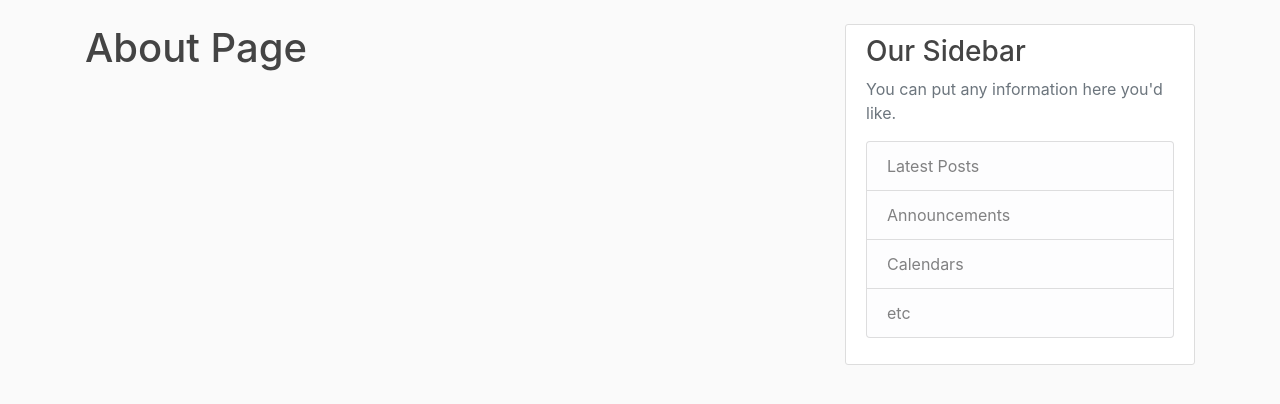
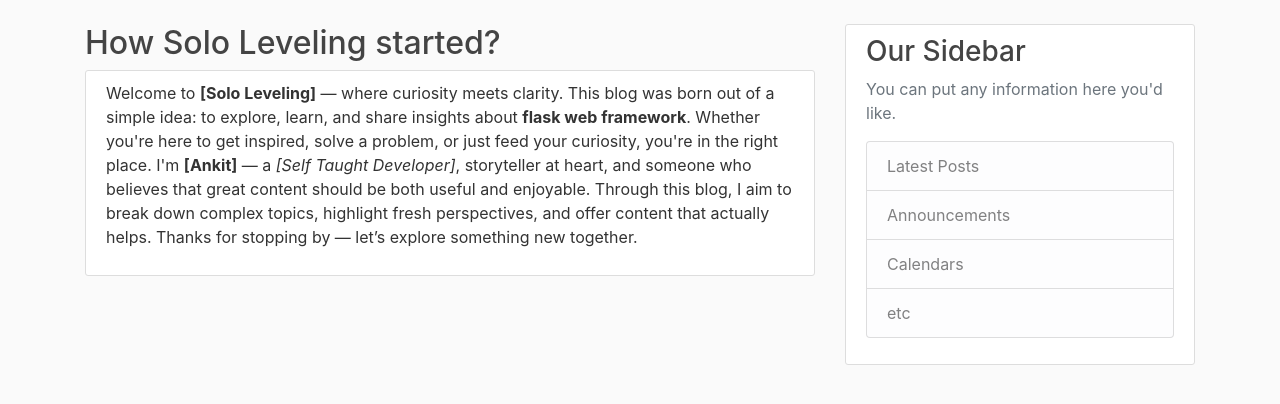
Before and after one commit to AnkitM18-tech/Flask-Blog, a Flask app: page /about in a window 1280 px wide. Shown: the part 56-460 px from the top of the page. Run offline with Flask 3, Linux system fonts and the light colour scheme; parts of the project's set-up code (start-up, migrations or seed data) failed here and were passed over.

Commit message:
about page template

```diff
--- a/blog/blog/templates/about.html.j2
+++ b/blog/blog/templates/about.html.j2
@@ -1,5 +1,16 @@
 {% extends "layout.html" %}
 
 {% block content %}
-    <h1>About Page</h1>
+    <h2>How Solo Leveling started?</h2>
+    <div class="content-section">
+        <p>
+        Welcome to <b>[Solo Leveling]</b> — where curiosity meets clarity.
+
+        This blog was born out of a simple idea: to explore, learn, and share insights about <b>flask web framework</b>. Whether you're here to get inspired, solve a problem, or just feed your curiosity, you're in the right place.
+
+        I'm <b>[Ankit]</b> — a <i>[Self Taught Developer]</i>, storyteller at heart, and someone who believes that great content should be both useful and enjoyable. Through this blog, I aim to break down complex topics, highlight fresh perspectives, and offer content that actually helps.
+
+        Thanks for stopping by — let’s explore something new together.
+        </p>
+    </div>
 {% endblock content %}
```
